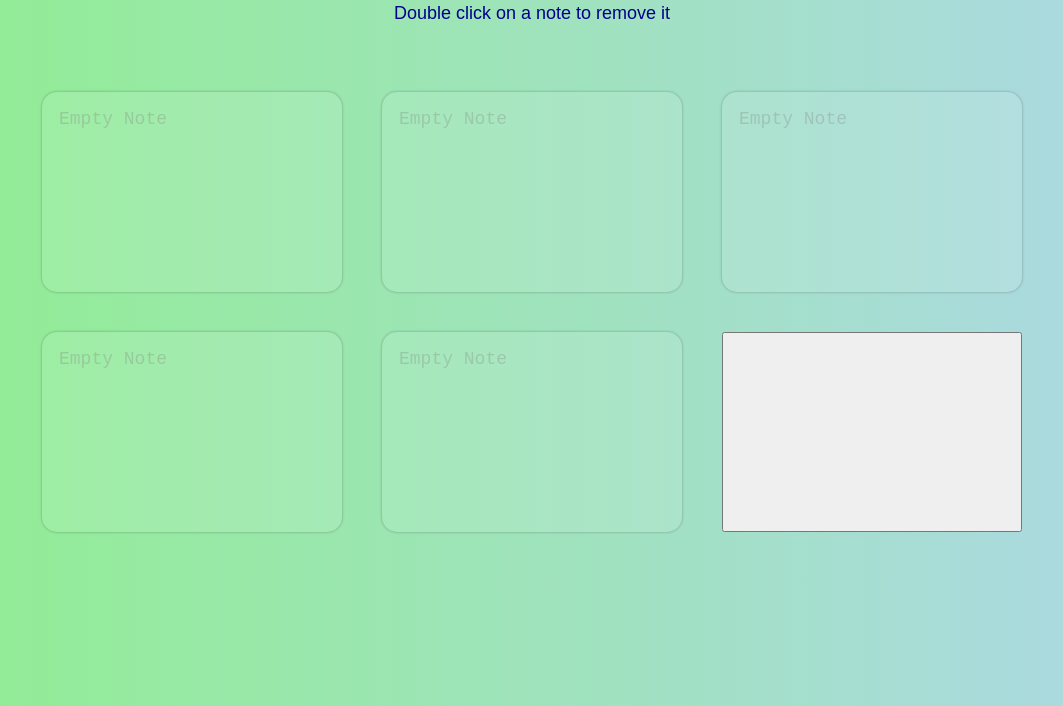
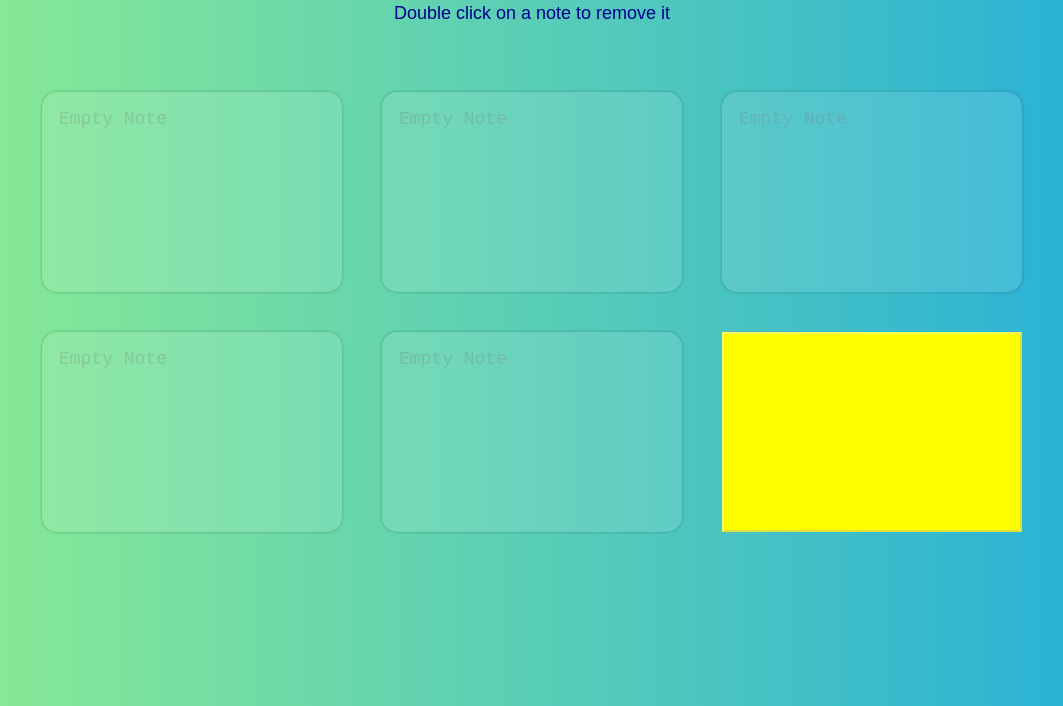
Before and after one commit to olivia-murimi/note-app, a plain HTML site: page index.html in a window 1280 px wide. Shown: the part 94-800 px from the top of the page, without its empty margins (108-1171 px from the left). Drawn offline with Linux system fonts and the light colour scheme.

Commit message:
adding css

```diff
--- a/style.css
+++ b/style.css
@@ -1,6 +1,6 @@
 body{
     margin:0;
-    background: linear-gradient(to left, lightblue,lightgreen);
+    background: linear-gradient(to left, rgb(34, 173, 220),lightgreen);
     font-family: Arial, Helvetica, sans-serif;
 
 }
@@ -34,13 +34,20 @@ body{
     outline: none;
     background-color: rgba(255,255,255,.1);
     box-sizing: border-box;
-}
+    }
 .note::placeholder{
     color: gray;
     opacity: 30%;
 
 }
-.note:hover,.note:focus{
+.note:hover,
+.note:focus{
     box-shadow: 0 0 10px rgba(0,0,0,.3);
     transition: all 300ms ease;
 }
+.btn{
+    height: 200px;
+    border-color: rgba(255,255,255,0.37);
+    background: rgba(255,255,0.27);
+
+}
```
Also changed, not shown: index.html (line endings or trailing spaces).
